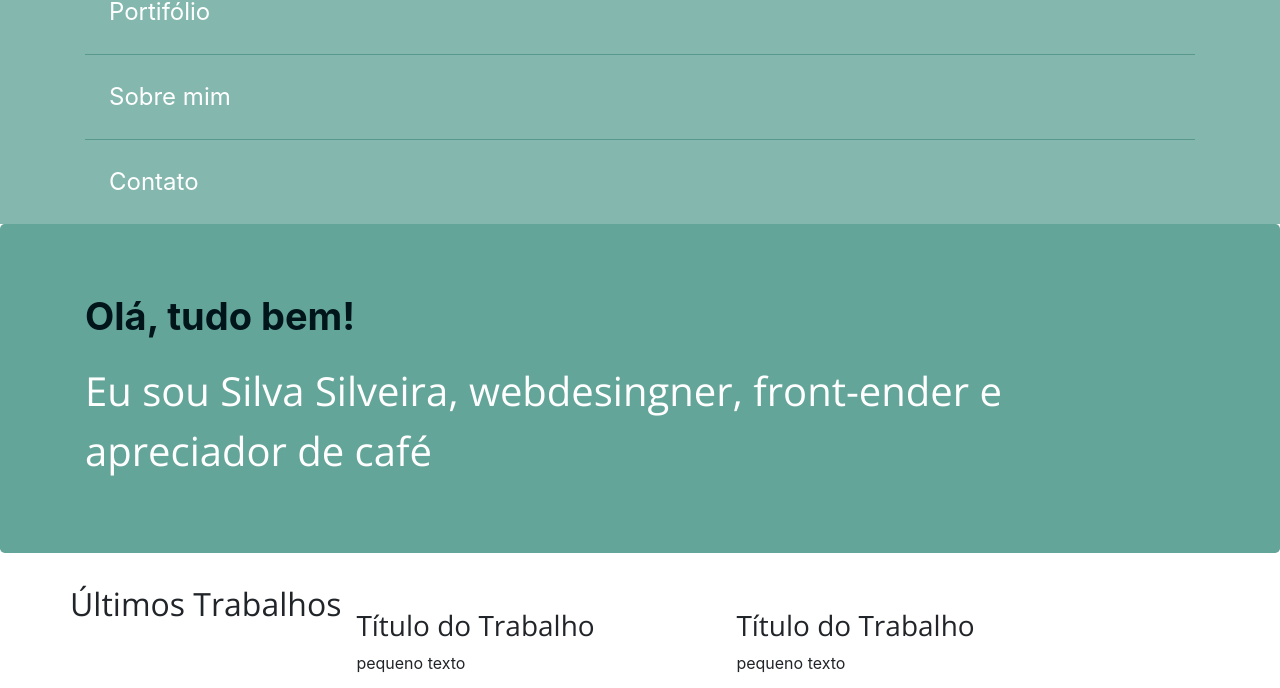
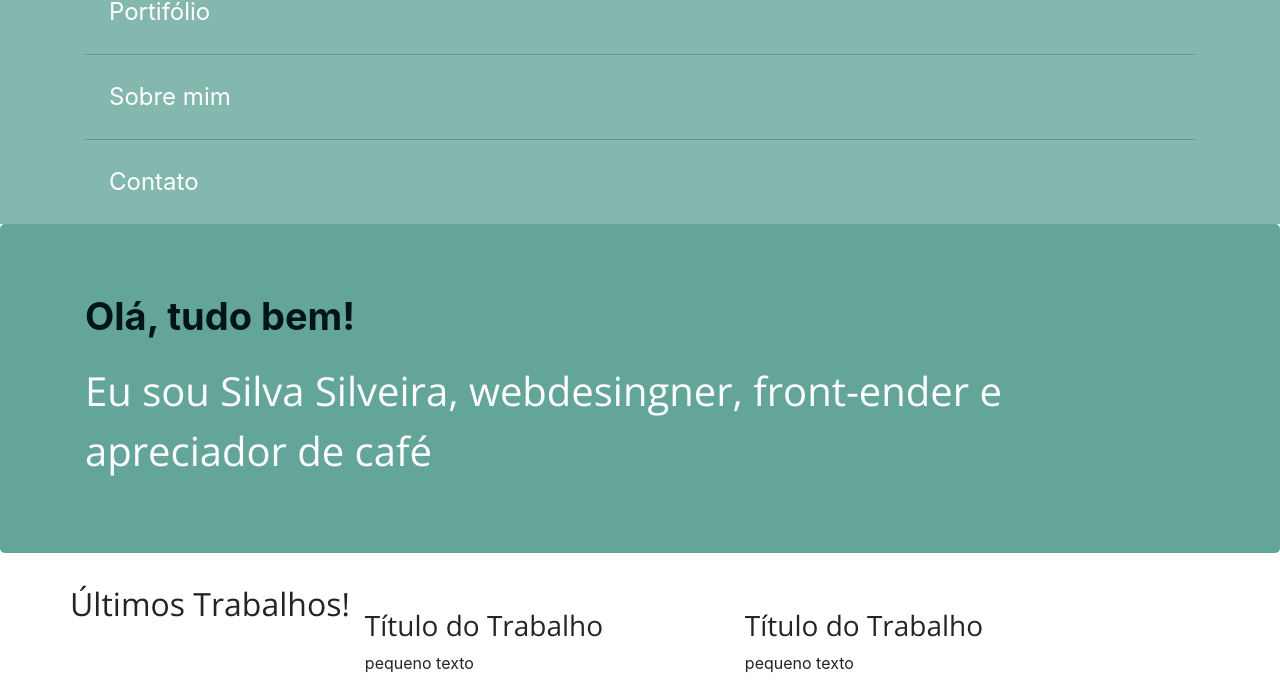
Before and after one commit to WescleyMartins1988/Front-End, a website: page src/index.html in a window 1280 px wide. Shown: the part 81-769 px from the top of the page. Drawn offline with nearby package versions, Linux system fonts and the light colour scheme.

Commit message:
Test ssh

```diff
--- a/src/index.html
+++ b/src/index.html
@@ -35,7 +35,7 @@
      <div class="container">
          <div class="row">
              <div class="col-xs-12">
-                 <h2>Últimos Trabalhos</h2>
+                 <h2>Últimos Trabalhos!</h2>
              </div>
              <div class="col-xs-12 col-sm-6 col-md-4">
                  <div class="thumbnail">
```
